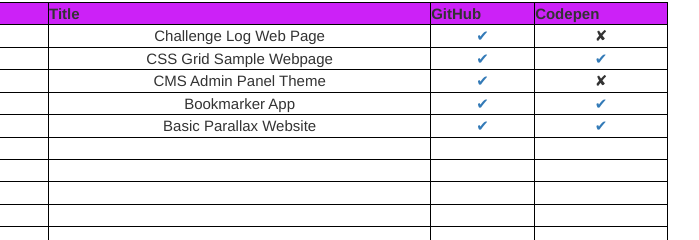
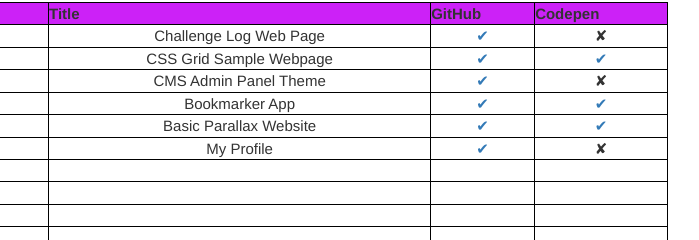
Before and after one commit to khudania/Challenge-log-webpage, a plain HTML site: page 100daysofcode.html in a window 1280 px wide. Shown: the part 93-333 px from the top of the page, 437-1136 px from the left. Drawn offline with nearby package versions, Linux system fonts and the light colour scheme.

Commit message:
Update 100daysofcode.html

```diff
--- a/100daysofcode.html
+++ b/100daysofcode.html
@@ -73,9 +73,9 @@
         <tr>
             <td>006</td>
             <td>January 08, 2018</td>
-            <td></td>
-            <td></td>
-            <td></td>
+            <td>My Profile</td>
+            <td><a href="https://khudania.github.io/Profile/">&#10004</a></td>
+            <td>&#10008</td>
         </tr>
 
         <tr>
```
